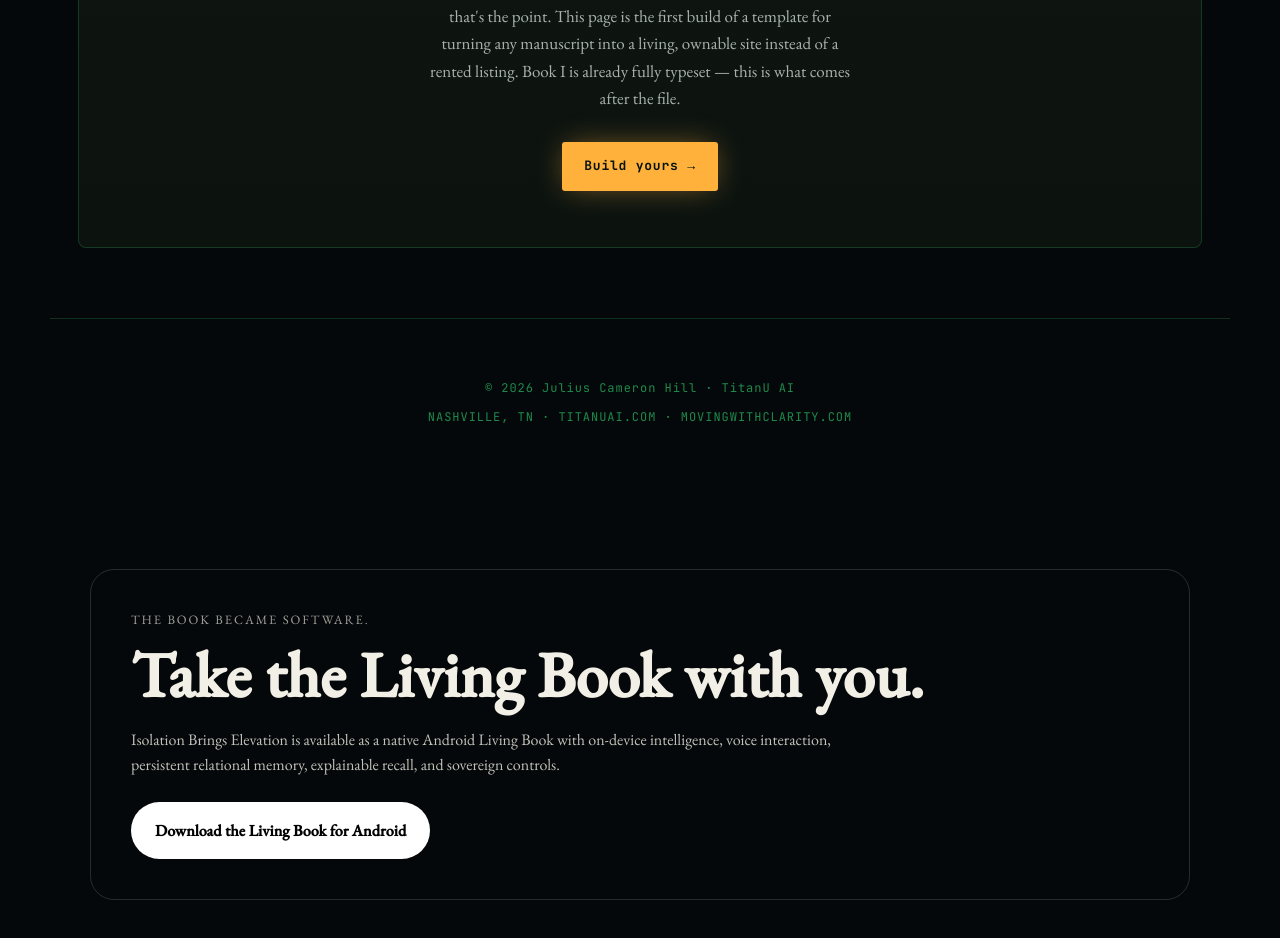
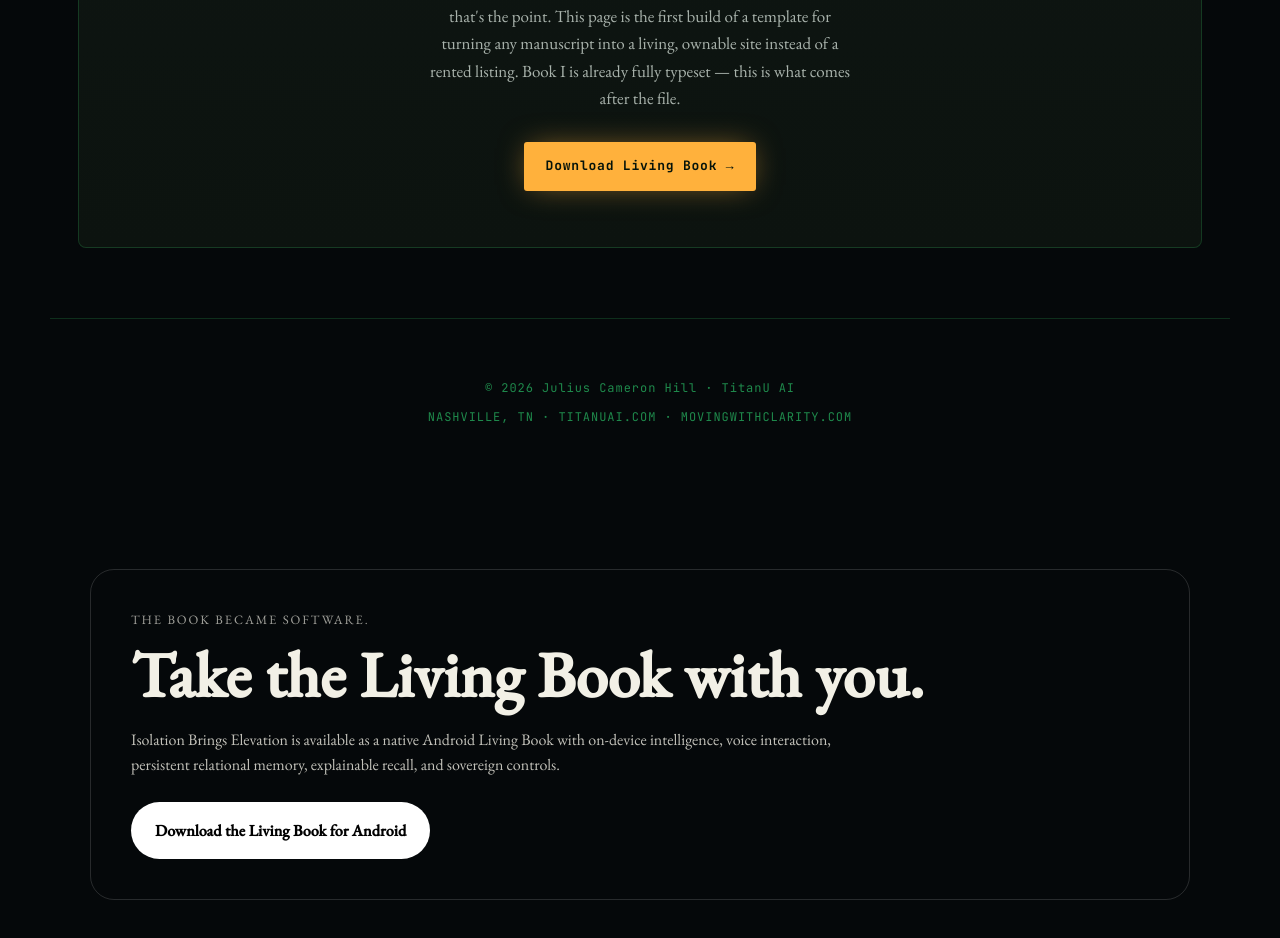
Before and after one commit to juliushill42/movingwithclarity, a plain HTML site: page iam/index.html in a window 1280 px wide. Shown: the part 2189-3127 px from the top of the page. Drawn offline with nearby package versions, Linux system fonts and the light colour scheme.

Commit message:
Point Living Book button to Android APK

```diff
--- a/iam/index.html
+++ b/iam/index.html
@@ -247,7 +247,7 @@
       <p style="font-family:var(--body); color:var(--ink-dim); max-width:52ch; margin:0 auto 30px; font-size:17px;">
         that's the point. This page is the first build of a template for turning any manuscript into a living, ownable site instead of a rented listing. Book I is already fully typeset — this is what comes after the file.
       </p>
-      <a class="btn primary" href="mailto:juliushill@titanuai.com?subject=Living%20Book">Build yours →</a>
+      <a class="btn primary" href="https://github.com/juliushill42/publisher2-downloads/releases/download/v1.0.0/app-debug.apk">Download Living Book →</a>
     </div>
   </section>
 
```
